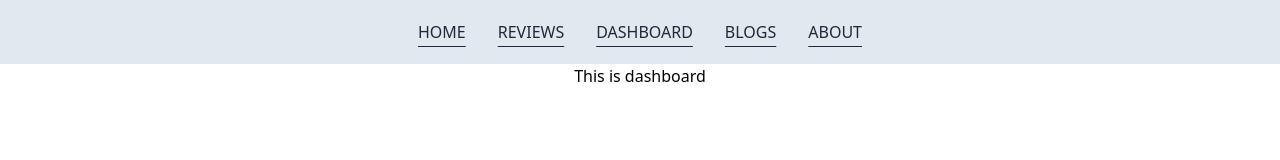
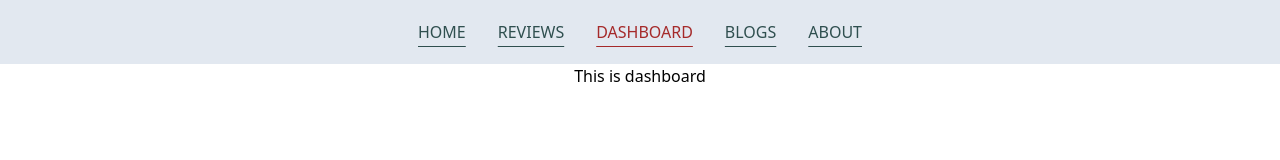
Before and after one commit to neel123go/-product-analysis, a React (Create React App) app: page /dashboard in a window 1280 px wide. Shown: the top 160 px of the page. Built offline with nearby package versions, Linux system fonts and the light colour scheme.

Commit message:
custom link added

```diff
--- /dev/null
+++ b/src/components/CustomLink/CustomLink.js
@@ -0,0 +1,21 @@
+import React from "react";
+import { Link, useMatch, useResolvedPath } from "react-router-dom";
+
+function CustomLink({ children, to, ...props }) {
+    let resolved = useResolvedPath(to);
+    let match = useMatch({ path: resolved.pathname, end: true });
+
+    return (
+        <div>
+            <Link
+                style={{ color: match ? "brown" : "darkslategray" }}
+                to={to}
+                {...props}
+            >
+                {children}
+            </Link>
+        </div>
+    );
+}
+
+export default CustomLink;
--- a/src/components/Header/Header.js
+++ b/src/components/Header/Header.js
@@ -1,14 +1,14 @@
 import React from 'react';
-import { Link } from 'react-router-dom';
+import CustomLink from '../CustomLink/CustomLink';
 
 const Header = () => {
     return (
-        <div className='py-5 bg-slate-200'>
-            <Link className='m-4 text-gray-800 underline underline-offset-8' to='/'>HOME</Link>
-            <Link className='m-4 text-gray-800 underline underline-offset-8' to='/reviews'>REVIEWS</Link>
-            <Link className='m-4 text-gray-800 underline underline-offset-8' to='/dashboard'>DASHBOARD</Link>
-            <Link className='m-4 text-gray-800 underline underline-offset-8' to='/blogs'>BLOGS</Link>
-            <Link className='m-4 text-gray-800 underline underline-offset-8' to='/about'>ABOUT</Link>
+        <div className='py-5 bg-slate-200 flex justify-center items-center'>
+            <CustomLink className='m-4 underline underline-offset-8' to='/'>HOME</CustomLink>
+            <CustomLink className='m-4 underline underline-offset-8' to='/reviews'>REVIEWS</CustomLink>
+            <CustomLink className='m-4 underline underline-offset-8' to='/dashboard'>DASHBOARD</CustomLink>
+            <CustomLink className='m-4 underline underline-offset-8' to='/blogs'>BLOGS</CustomLink>
+            <CustomLink className='m-4 underline underline-offset-8' to='/about'>ABOUT</CustomLink>
         </div>
     );
 };
```
